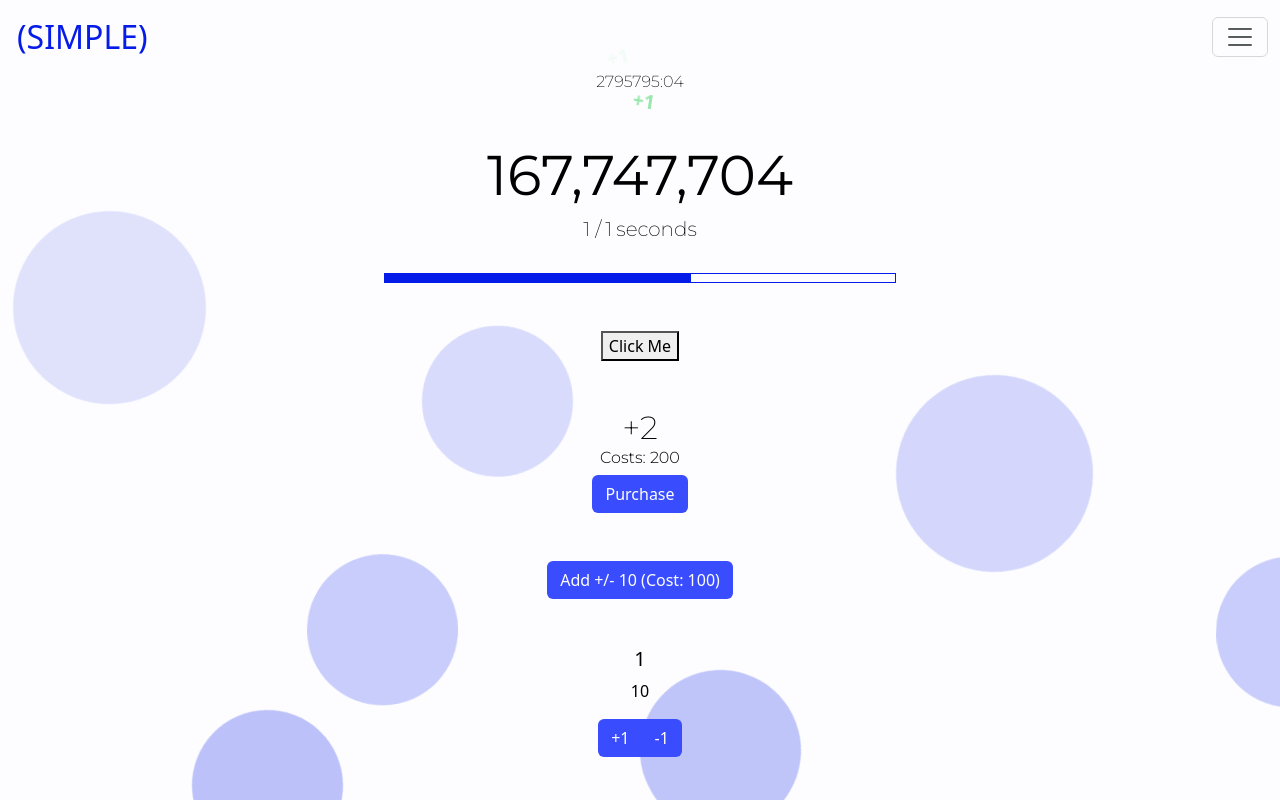
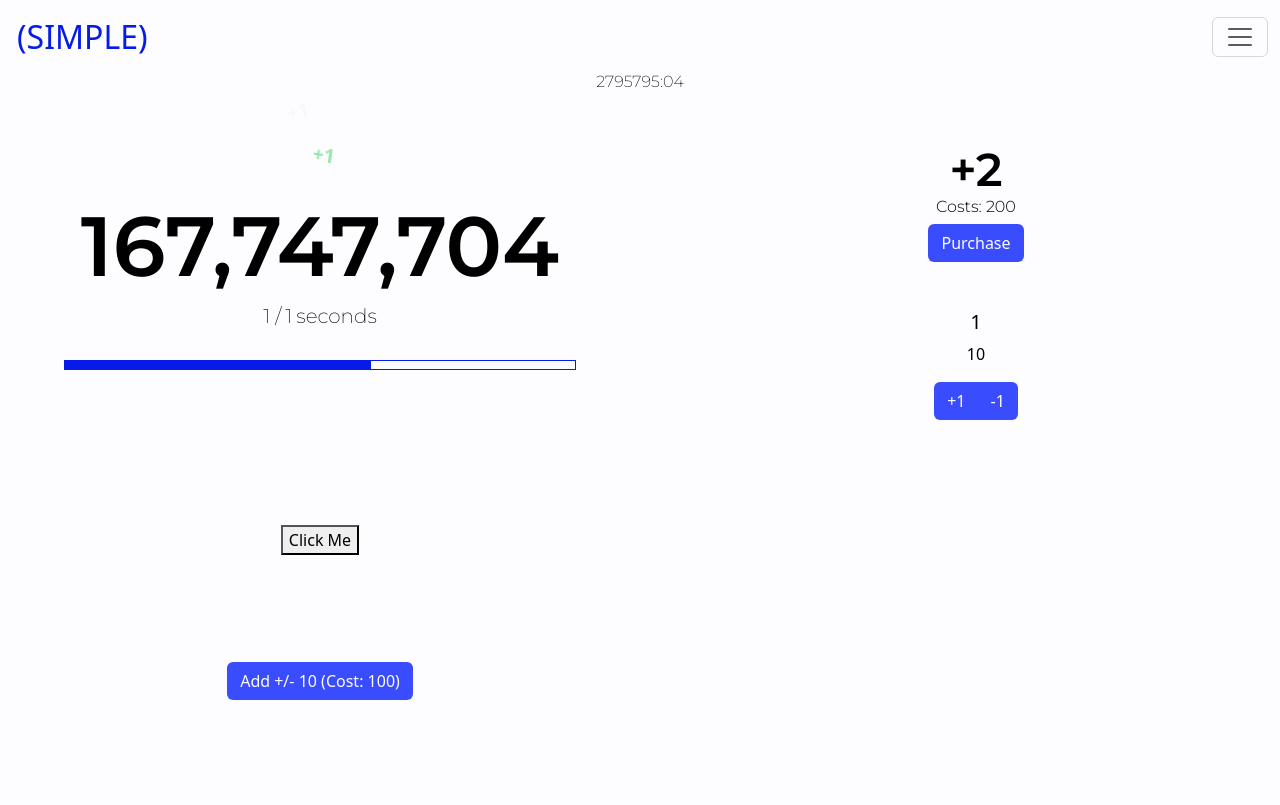
Before and after one commit to isaacpradford/simple, a Django app: page /games/1/ in a window 1280 px wide. After the commit the page ends 700 px from the top, so only its background shows below. Run offline with Django 5.2, Linux system fonts and the light colour scheme; a user stored in the database is signed in; tables that the repository leaves empty hold one stand-in row (values such as "Sample post"); some web fonts are replaced.

Commit message:
updating styling for game and landing page

```diff
--- a/backend/app/templates/app/game.html
+++ b/backend/app/templates/app/game.html
@@ -53,30 +53,77 @@
 
   .tooltip::after {
     font-size: 10px;
-
     content: " Tooltips can be disabled in your settings.";
   }
 
   .tooltip.show {
     opacity: 1;
   }
+
+  .simple-game {
+    max-height: calc(100vh - 140px);
+    height: 100%;
+  }
+
+  .simple-game-score {
+    height: 100%;
+    min-width: 50vw;
+    display: flex;
+    flex-direction: column;
+    justify-content: space-around;
+    align-items: center;
+    min-width: 50vw;
+    overflow-y: scroll;
+    overflow-x: none;
+  }
+
+  .simple-game-numbers {
+    height: 100%;
+    min-width: 50vw;
+    overflow-y: scroll;
+    overflow-x: none;
+  }
+
+  @media only screen and (max-width: 600px) {
+    .simple-game {
+      height: auto;
+      max-height: none;
+    }
+
+    .simple-game-numbers {
+      width: 100vw;
+    }
+  }
 </style>
 
 <span id="game-id" style="display: none">{{ game.id }}</span>
 <span id="game-timer-hidden" style="display: none"
-  >{{ game.time_elapsed }}</span
->
-
-<div class="pb-5 d-flex flex-column align-items-center">
+  >{{ game.time_elapsed }}</span>
 <span class="simple-paragraph" id="game-timer"></span>
 
-  <div class="d-flex flex-column justify-content-center align-items-center p-5">
+{% if first_game and game.time_elapsed < 15 %}
+  <p>FIRST GAME</p>
+{% endif %}
+
+<div class="simple-game d-flex flex-column flex-sm-row flex-md-row flex-lg-row">
+  <div class="simple-game-score d-flex flex-column align-items-center">
+    <div
+      class="d-flex flex-column justify-content-center align-items-center p-5"
+    >
       <h1 class="text-break simple-header" style="font-size: 56px">
-      <span class="tooltip-trigger"  data-tooltip="This number is your Score, which can be used to buy new numbers, buttons, or time." id="user-score"></span>
+        <span
+          class="tooltip-trigger"
+          data-tooltip="This number is your Score, which can be used to buy new numbers, buttons, or time."
+          id="user-score"
+          style="font-weight: 600; font-size: 84px"
+        ></span>
       </h1>
 
       <h5 class="simple-paragraph">
-      <div class="d-flex flex-row gap-1 tooltip-trigger" data-tooltip="This number is your Increment, which is the sum total of all of your purchased numbers.">
+        <div
+          class="d-flex flex-row gap-1 tooltip-trigger"
+          data-tooltip="This number is your Increment, which is the sum total of all of your purchased numbers."
+        >
           <span id="user-increment">{{ score.increment }} / </span>
           <span id="time-increment">{{ score.time_increment }}</span>
           <p>seconds</p>
@@ -85,7 +132,11 @@
 
       <h2><span id="increment-countdown"></span></h2>
 
-    <div style="height: 10px; width: 40vw" class="position-relative" id="timer">
+      <div
+        style="height: 10px; width: 40vw"
+        class="position-relative"
+        id="timer"
+      >
         <div
           style="border: 1px solid var(--main-color); width: 40vw; height: 10px"
           class="position-absolute"
@@ -108,12 +159,38 @@
       <button id="main-button">Click Me</button>
     </div>
 
-  <div class="d-flex flex-column justify-content-center align-items-center p-5">
+    <div class="d-flex flex-row gap-2">
+      {% if next_button != 1000 %}
+      <button
+        id="purchase-next-button"
+        class="btn game-button tooltip-trigger"
+        data-tooltip="Purchasing this will add a new +/- button to each of your numbers, letting you buy more, faster."
+      >
+        Add +/- {{ next_button }} (Cost: {{ next_button_cost }})
+      </button>
+      {% endif %} {% if time_increment > 5 %}
+      <button
+        id="purchase-next-second"
+        class="btn game-button tooltip-trigger"
+        data-tooltip="Subtract a second from your timer."
+      >
+        -1s (Cost:<span id="next-second-cost"> {{ next_second_cost }}</span>)
+      </button>
+      {% endif %}
+    </div>
+  </div>
+
+  <ul class="simple-game-numbers">
+    <div
+      class="purchase-numbers d-flex flex-column justify-content-center align-items-center p-5"
+    >
       <!-- <h1 class="simple-header" style="font-size: 18px; font-weight: 600">
       Next Number:
     </h1> -->
-    <h2 class="simple-paragraph d-flex flex-column align-items-center" >
-      <span id="next_number">+{{ form.next_integer }}</span>
+      <h2 class="simple-paragraph d-flex flex-column align-items-center">
+        <span id="next_number" style="font-size: 46px; font-weight: 600"
+          >+{{ form.next_integer }}</span
+        >
         <span id="next_number_cost" style="font-size: 16px; font-weight: 300"
           >Costs: {{ form.next_integer_cost }}</span
         >
@@ -128,25 +205,17 @@
       </button>
     </div>
 
-  <div class="d-flex flex-row gap-2">
-    {% if next_button != 1000 %}
-    <button id="purchase-next-button" class="btn game-button tooltip-trigger" data-tooltip="Purchasing this will add a new +/- button to each of your numbers, letting you buy more, faster.">
-      Add +/- {{ next_button }} (Cost: {{ next_button_cost }})
-    </button>
-    {% endif %} {% if time_increment > 5 %}
-    <button id="purchase-next-second" class="btn game-button tooltip-trigger" data-tooltip="Subtract a second from your timer.">
-      -1s (Cost:<span id="next-second-cost"> {{ next_second_cost }}</span>)
-    </button>
-    {% endif %}
-  </div>
-</div>
-
-<ul id="number-list" class="d-flex flex-row flex-wrap gap-2 p-0">
+    <div
+      class="number-list d-flex flex-row flex-wrap gap-2 p-0"
+      id="number-list"
+    >
       {% for number in numbers %}
       <li
-    class="d-flex flex-column m-auto justify-content-center align-items-center mb-5 w-25"
+        class="d-flex flex-column m-auto justify-content-center align-items-center mb-5"
       >
-    <div class="d-flex flex-column justify-content-center align-items-center">
+        <div
+          class="d-flex flex-column justify-content-center align-items-center"
+        >
           <h5 class="text-break">{{ number.integer}}</h5>
           <p class="text-break">{{ number.quantity }}</p>
         </div>
@@ -154,8 +223,10 @@
         <div class="d-flex flex-row gap-2">
           <div class="d-flex flex-row flex-wrap gap-2">
             <div class="d-flex flex-row flex-wrap">
-          <div class="btn-group tooltip-trigger"
-          data-tooltip="Increase/Decrease the quantity of this number. Costs 10x the number size!">
+              <div
+                class="btn-group tooltip-trigger"
+                data-tooltip="Increase/Decrease the quantity of this number. Costs 10x the number size!"
+              >
                 {% for amount in buttons %}
                 <button
                   data-action="increase"
@@ -181,9 +252,9 @@
         </div>
       </li>
       {% endfor %}
+    </div>
   </ul>
-
-
+</div>
 
 <script>
   const gameId = document.getElementById("game-id").textContent;
@@ -441,7 +512,7 @@
             .join("");
 
           const newHTML = `
-          <li class="d-flex flex-column m-auto justify-content-center align-items-center mb-5 w-25">
+          <li class="d-flex flex-column m-auto justify-content-center align-items-center mb-5">
             <div class="d-flex flex-column justify-content-center align-items-center">
               <h5 class="text-break">${data.new_number}</h5>
               <p class="text-break">1</p>
@@ -470,9 +541,9 @@
       }
     });
 
-
   // Load the tooltips unless tooltips is false (set in settings)
   document.addEventListener("DOMContentLoaded", () => {
+
     const tooltipEnabled = localStorage.getItem("tooltips") == "true";
     if (!tooltipEnabled) return;
 
--- a/backend/app/templates/app/landing.html
+++ b/backend/app/templates/app/landing.html
@@ -12,7 +12,7 @@
   }
 
   .landing-header {
-    font-size: 125px;
+    font-size: 78px;
   }
 
   .landing-subtitle {
@@ -51,7 +51,9 @@
 <div class="landing-page">
   <div class="landing-section section-one">
     <h1 class="simple-logo landing-header">(SIMPLE)</h1>
-    <h3 class="simple-header landing-subtitle">a simple idle game about simple math</h3>
+    <h3 class="simple-header landing-subtitle">
+      a simple idle game about simple math
+    </h3>
   </div>
 
   <div class="landing-section">
--- a/backend/app/views/game.py
+++ b/backend/app/views/game.py
@@ -1,4 +1,4 @@
-from django.shortcuts import render, redirect, get_object_or_404
+from django.shortcuts import render, redirect, get_object_or_404, get_list_or_404
 
 from django.db import transaction
 from django.http import JsonResponse
@@ -21,6 +21,11 @@ from ..utils.check_digit_limit import check_digit_limit
 @transaction.atomic  # ensures all functions finish or don't run at all
 def render_game(request, game_id):
     game = get_object_or_404(Game, id=game_id, user=request.user)
+    games = get_list_or_404(Game, user=request.user)
+
+    first_game = len(games) <= 1
+
+    print(first_game)
 
     score = game.score
     numbers = game.numbers.order_by("-integer")
@@ -54,6 +59,7 @@ def render_game(request, game_id):
             "time_increment": time_increment,
             "next_second_cost": "{:,}".format(int(next_second_cost)),
             "last_updated": score.last_updated,
+            "first_game": first_game
         },
     )
 
--- a/backend/manage.py
+++ b/backend/manage.py
@@ -5,7 +5,7 @@ import sys
 
 # Command to run the server: python3 manage.py runserver
 # Command to run the server with gunicorn: python3 -m gunicorn backend.asgi:application -k uvicorn.workers.UvicornWorker
-# Command to run it from root: PYTHONPATH=backend python -m gunicorn backend.asgi:application -k uvicorn.workers.UvicornWorker
+# Command to run it from root: PYTHONPATH=backend python3 -m gunicorn backend.asgi:application -k uvicorn.workers.UvicornWorker
 # Command to make db migration: python3 manage.py makemigrations
 # Command to run db migration: python3 manage.py migrate
 
--- a/backend/static/templates/base.html
+++ b/backend/static/templates/base.html
@@ -57,6 +57,8 @@
       html {
         color: var(--font-color);
         height: 100%;
+        background: var(--background-color);
+        overflow-x:hidden;
       }
 
       body {
@@ -68,6 +70,7 @@
       nav {
         grid-row: 1;
       }
+
       .offcanvas {
         background-color: var(--background-color);
         color: var(--font-color);
@@ -173,7 +176,6 @@
         font-optical-sizing: auto;
         font-weight: 200;
         font-style: normal;
-
       }
 
       @keyframes animate {
@@ -278,7 +280,6 @@
         animation: animate 40s linear infinite;
         animation-delay: 5s;
       }
-
     </style>
   </head>
 
@@ -321,9 +322,11 @@
 
           <div class="offcanvas-body">
             <ul
-            class="navbar-nav justify-content-end align-items-end flex-grow-1"
+              class="navbar-nav justify-content-end align-items-end flex-grow-1"
             >
-              <p class="simple-header" style="font-size: 24px;">Hi, {{user.username}}</p>
+              <p class="simple-header" style="font-size: 24px">
+                Hi, {{user.username}}
+              </p>
               <li class="nav-item">
                 <a class="nav-link" aria-current="page" href="/games/"
                   >Your Games</a
@@ -352,7 +355,11 @@
           </div>
 
           <div class="venmo-section">
-          <a class="venmo-link" href="http://venmo.com/isaac-radford?txn=pay&amount=5.00&note=Thanks+for+the+game">&#8594; Buy Me a Coffee?</a>
+            <a
+              class="venmo-link"
+              href="http://venmo.com/isaac-radford?txn=pay&amount=5.00&note=Thanks+for+the+game"
+              >&#8594; Buy Me a Coffee?</a
+            >
           </div>
         </div>
         {% else %}
@@ -364,7 +371,7 @@
       </div>
     </nav>
 
-    <ul class="background">
+    <!-- <ul class="background">
       <li></li>
       <li></li>
       <li></li>
@@ -372,7 +379,7 @@
       <li></li>
       <li></li>
       <li></li>
-    </ul>
+    </ul> -->
 
     <main class="container d-flex flex-column align-items-center">
       {% block content %}{% endblock %}
```
Also changed, not shown: backend/backend/settings.py (+4 -7 lines). Lines whose indentation alone changed are shown as unchanged.
